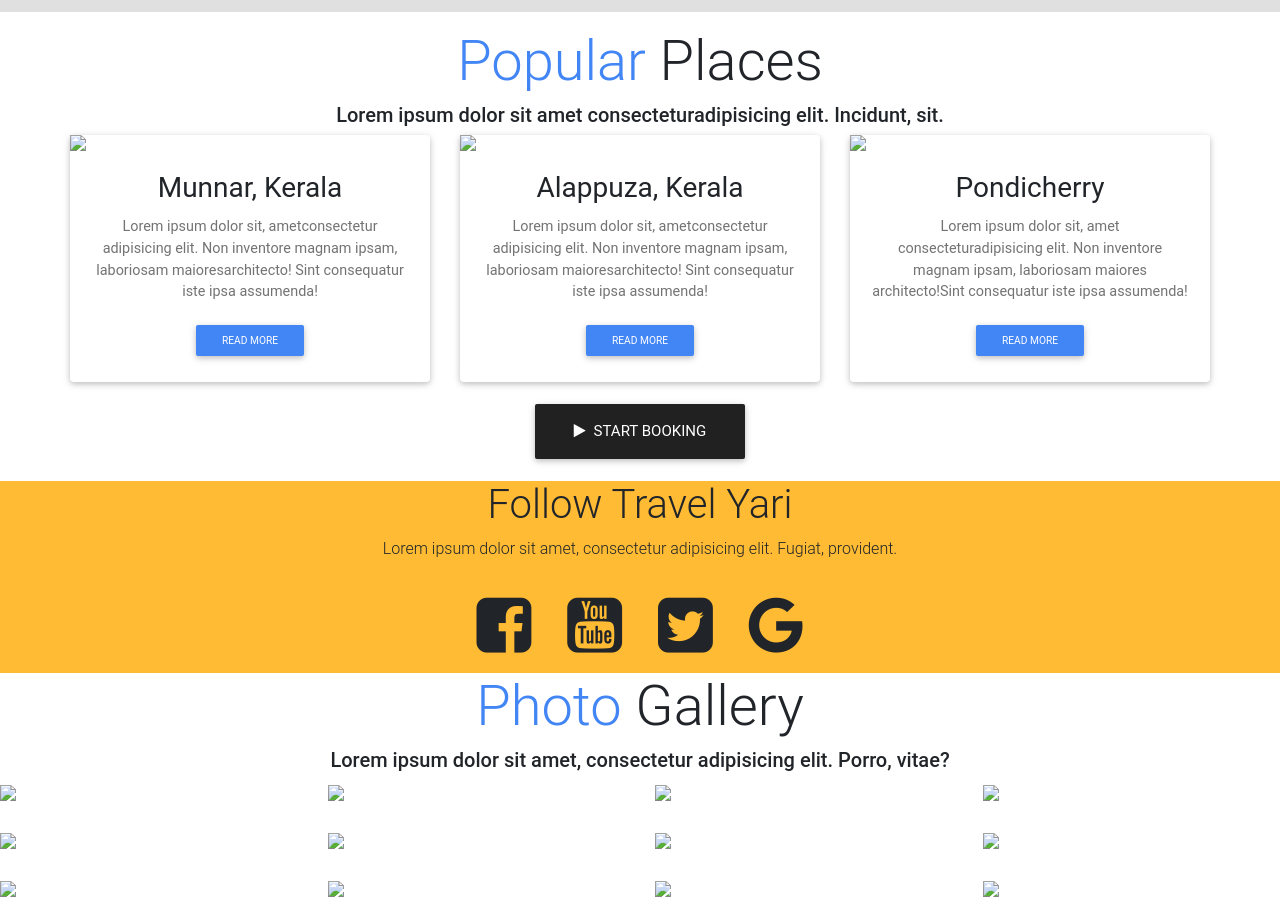
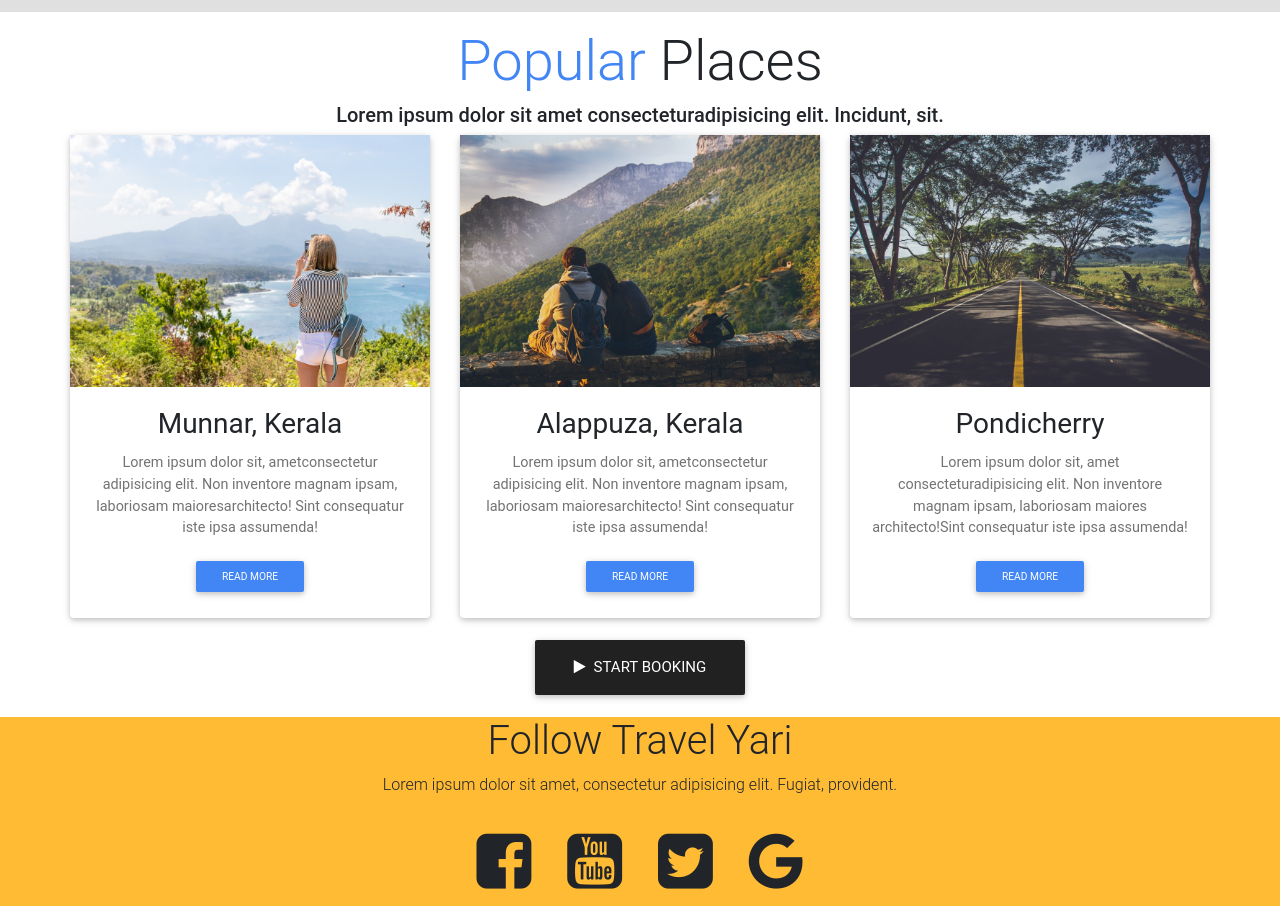
Before and after one commit to Renuka-Adimulam/travelyari, a plain HTML site: page index.html in a window 1280 px wide. Shown: the part 700-1606 px from the top of the page. Drawn offline with Linux system fonts and the light colour scheme.

Commit message:
Update index.html

```diff
--- a/index.html
+++ b/index.html
@@ -41,7 +41,7 @@
         </ol>
         <div class="carousel-inner">
             <div class="carousel-item active">
-                <img src="images/slider_one.jpg" class="d-block w-100" alt="...">
+                <img src="slider_one.jpg" class="d-block w-100" alt="...">
                 <div class="carousel-caption">
                     <div class="display-3 text-warning">Feel The Joy</div>
                     <p class="h4">Enjoy Every Moment of Your Travel</p>
@@ -49,7 +49,7 @@
                 </div>
             </div>
             <div class="carousel-item">
-                <img src="images/slider_two.jpg" class="d-block w-100" alt="...">
+                <img src="slider_two.jpg" class="d-block w-100" alt="...">
                 <div class="carousel-caption">
                     <div class="display-3 text-warning">Enjoy the Tourisim</div>
                     <p class="h4">Enjoy Every Moment of your Travel</p>
@@ -57,7 +57,7 @@
                 </div>
             </div>
             <div class="carousel-item">
-                <img src="images/slider_three.jpg" class="d-block w-100" alt="...">
+                <img src="slider_three.jpg" class="d-block w-100" alt="...">
             </div>
         </div>
     </div>
@@ -126,7 +126,7 @@
                     <div class="row">
                         <div class="col-md-4">
                             <div class="card">
-                                <img src="images/card_1.jpg" class="img-fluid">
+                                <img src="card_1.jpg" class="img-fluid">
                                 <div class="card-body">
                                     <h3 class="card-title">Munnar, Kerala</h3>
                                     <p class="card-text">Lorem ipsum dolor sit, ametconsectetur adipisicing elit. Non inventore magnam ipsam, laboriosam maioresarchitecto! Sint consequatur iste ipsa assumenda!</p>
@@ -136,7 +136,7 @@
                         </div>
                         <div class="col-md-4">
                             <div class="card">
-                                <img src="images/card_2.jpg" class="img-fluid">
+                                <img src="card_2.jpg" class="img-fluid">
                                 <div class="card-body">
                                     <h3 class="card-title">Alappuza, Kerala</h3>
                                     <p class="card-text">Lorem ipsum dolor sit, ametconsectetur adipisicing elit. Non inventore magnam ipsam, laboriosam maioresarchitecto! Sint consequatur iste ipsa assumenda!</p>
@@ -146,7 +146,7 @@
                         </div>
                         <div class="col-md-4">
                             <div class="card">
-                                <img src="images/card_3.jpg" class="img-fluid">
+                                <img src="card_3.jpg" class="img-fluid">
                                 <div class="card-body">
                                     <h3 class="card-title">Pondicherry</h3>
                                     <p class="card-text">Lorem ipsum dolor sit, amet consecteturadipisicing elit. Non inventore magnam ipsam, laboriosam maiores architecto!Sint consequatur iste ipsa assumenda!</p>
@@ -201,44 +201,44 @@ adipisicing elit. Porro, vitae?</p>
 <section>
 <div class="row">
 <div class="col-md-3">
-<img src="images/gallery_1.jpg" class="img-fluid">
+<img src="gallery_1.jpg" class="img-fluid">
 </div>
 <div class="col-md-3">
-<img src="images/gallery_2.jpg" class="img-fluid">
+<img src="gallery_2.jpg" class="img-fluid">
 </div>
 <div class="col-md-3">
-<img src="images/gallery_3.jpg" class="img-fluid">
+<img src="gallery_3.jpg" class="img-fluid">
 </div>
 <div class="col-md-3">
-<img src="images/gallery_4.jpg" class="img-fluid">
+<img src="gallery_4.jpg" class="img-fluid">
 </div>
 </div>
 <div class="row mt-4">
 <div class="col-md-3">
-<img src="images/gallery_5.jpg" class="img-fluid">
+<img src="gallery_5.jpg" class="img-fluid">
 </div>
 <div class="col-md-3">
-<img src="images/gallery_6.jpg" class="img-fluid">
+<img src="gallery_6.jpg" class="img-fluid">
 </div>
 <div class="col-md-3">
-<img src="images/gallery_7.jpg" class="img-fluid">
+<img src="gallery_7.jpg" class="img-fluid">
 </div>
 <div class="col-md-3">
-<img src="images/gallery_8.jpg" class="img-fluid">
+<img src="gallery_8.jpg" class="img-fluid">
 </div>
 </div>
 <div class="row mt-4">
 <div class="col-md-3">
-<img src="images/gallery_9.jpg" class="img-fluid">
+<img src="gallery_9.jpg" class="img-fluid">
 </div>
 <div class="col-md-3">
-<img src="images/gallery_10.jpg" class="img-fluid">
+<img src="gallery_10.jpg" class="img-fluid">
 </div>
 <div class="col-md-3">
-<img src="images/gallery_11.jpg" class="img-fluid">
+<img src="gallery_11.jpg" class="img-fluid">
 </div>
 <div class="col-md-3">
-<img src="images/gallery_12.jpg" class="img-fluid">
+<img src="gallery_12.jpg" class="img-fluid">
 </div>
 </div>
 </section>
```
